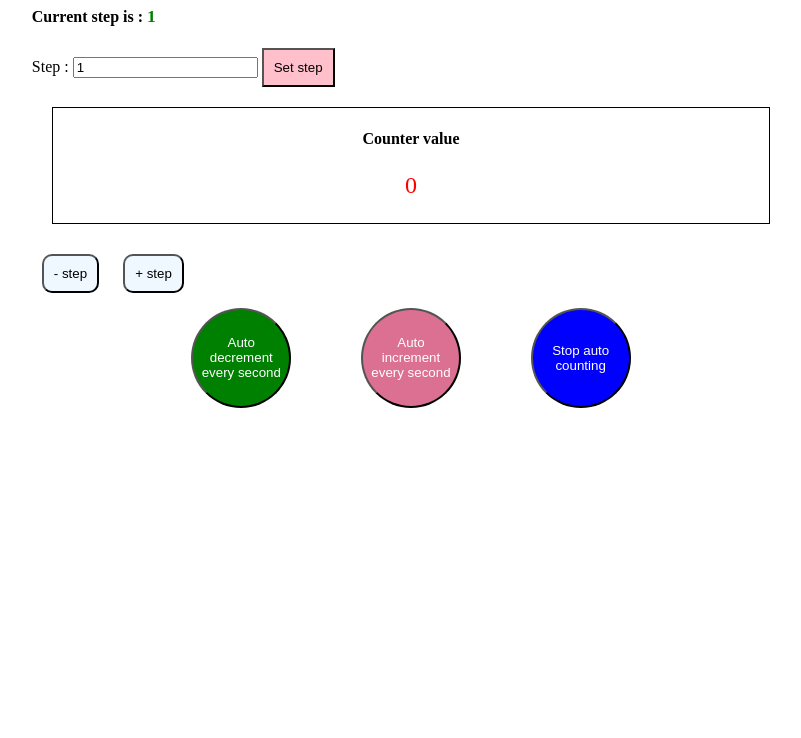
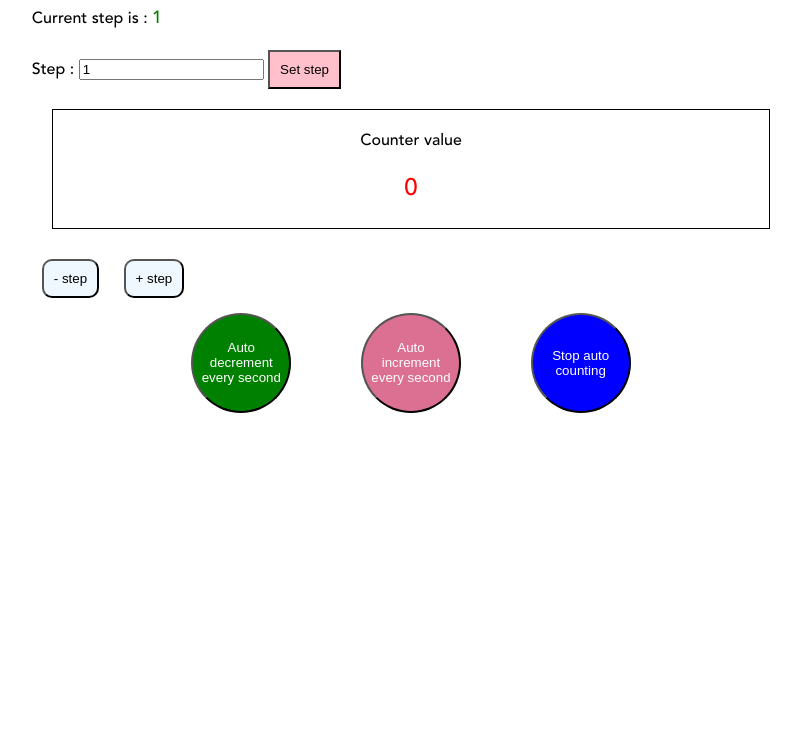
Before and after one commit to FlorenceNway/counter, a website: page index.html in a window 1280 px wide. Shown: the part 62-800 px from the top of the page, without its empty margins (229-1030 px from the left). Drawn offline with Linux system fonts and the light colour scheme.

Commit message:
font style added

```diff
--- a/style.css
+++ b/style.css
@@ -1,6 +1,12 @@
 .container {
     margin: 0 auto;
+    font-family: "aventir";
 }
+
+@font-face {
+    font-family: "aventir";
+    src: url(./font/AvenirLTStd-Medium.otf);
+  }
 
 section {
     width: 60%;
```
